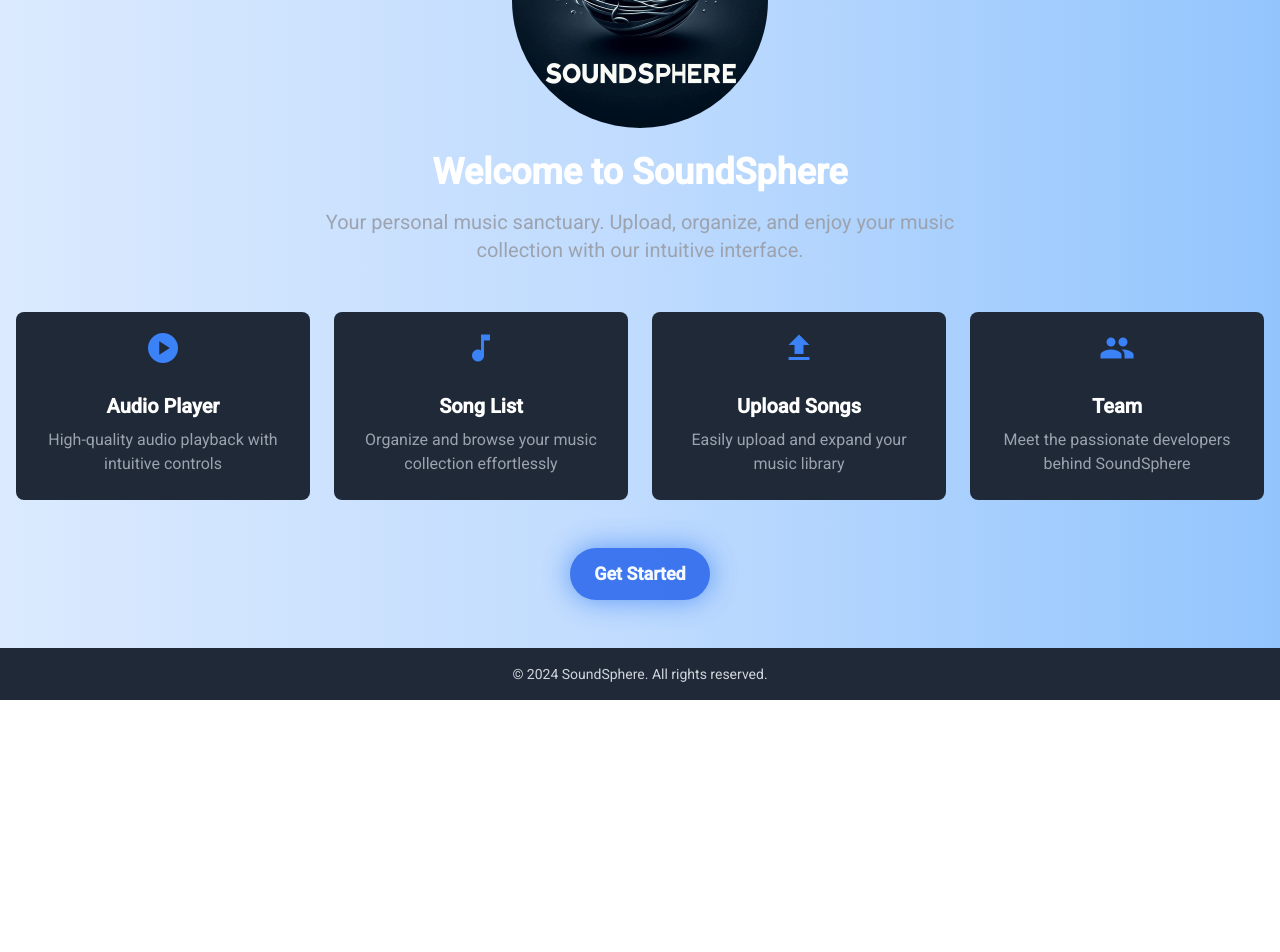
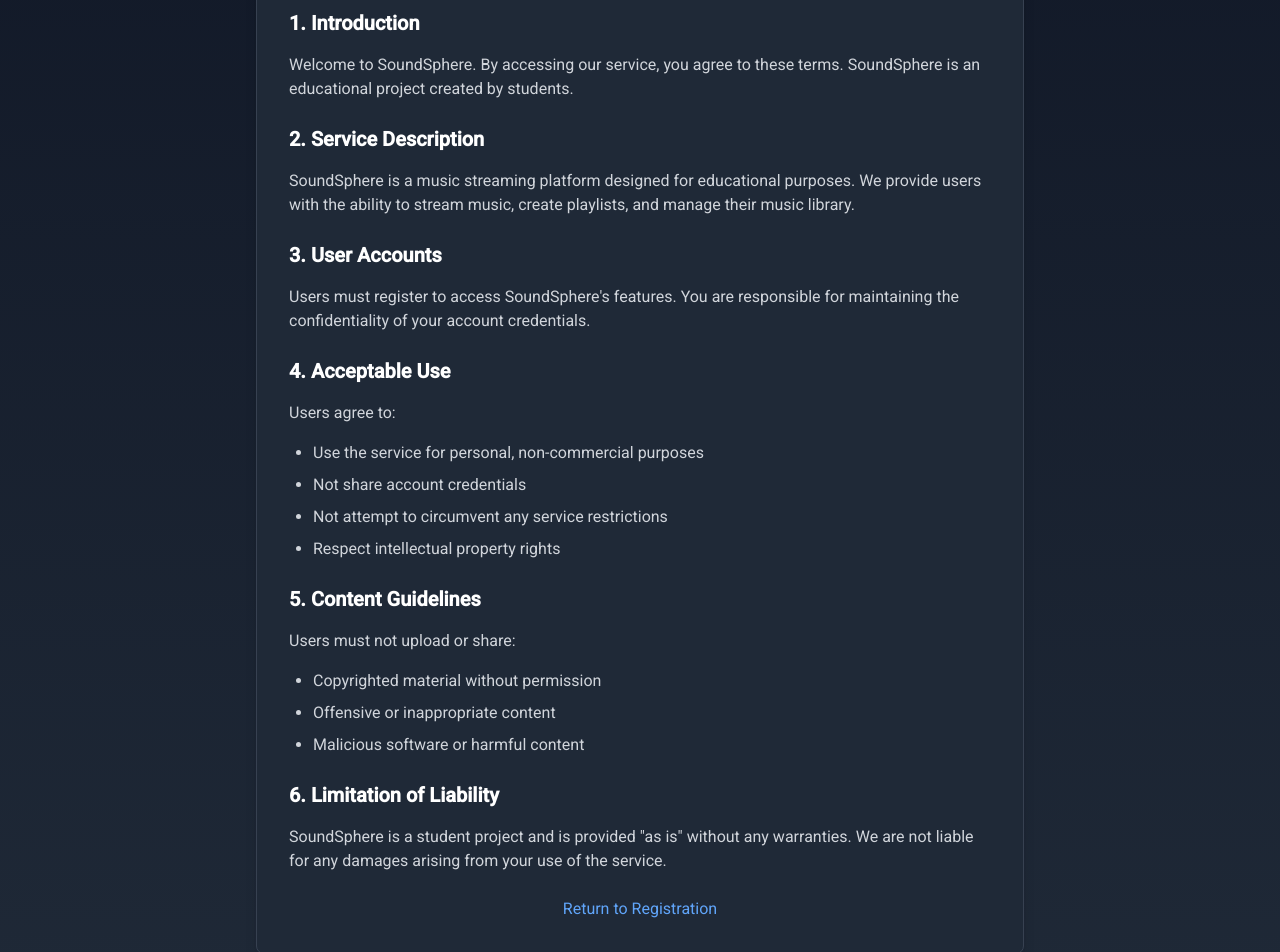
Before and after one commit to Zanvis/SpotifyProject, an Angular app in the folder frontend/: page /terms in a window 1280 px wide. Before the commit this address led to /. Shown: the part 240-1192 px from the top of the page. Before the commit the page ends 940 px from the top, so only its background shows below. Built offline with nearby package versions, Linux system fonts and the light colour scheme.

Commit message:
Added terms and privacy policy

```diff
--- a/frontend/src/app/app.component.ts
+++ b/frontend/src/app/app.component.ts
@@ -12,11 +12,14 @@ import { LoginComponent } from './components/login/login.component';
 import { RegisterComponent } from './components/register/register.component';
 import { combineLatest, Subscription } from 'rxjs';
 import { ProfileComponent } from './components/profile/profile.component';
+import { SettingsComponent } from './components/settings/settings.component';
+import { TermsComponent } from './components/terms/terms.component';
+import { PrivacyComponent } from './components/privacy/privacy.component';
 
 @Component({
   selector: 'app-root',
   standalone: true,
-  imports: [RouterOutlet, RouterLink, CommonModule, AudioPlayerComponent, SongListComponent, SongUploadComponent, TeamComponent, LandingComponent, RouterLinkActive, PlaylistComponent, LoginComponent, RegisterComponent, ProfileComponent],
+  imports: [RouterOutlet, RouterLink, CommonModule, AudioPlayerComponent, SongListComponent, SongUploadComponent, TeamComponent, LandingComponent, RouterLinkActive, PlaylistComponent, LoginComponent, RegisterComponent, ProfileComponent, SettingsComponent, TermsComponent, PrivacyComponent],
   templateUrl: './app.component.html',
   styleUrl: './app.component.css'
 })
--- /dev/null
+++ b/frontend/src/app/components/privacy/privacy.component.html
@@ -0,0 +1,68 @@
+<div class="min-h-screen bg-gradient-to-b from-gray-900 to-gray-800 py-12 px-4 sm:px-6 lg:px-8">
+    <div class="max-w-3xl mx-auto">
+        <div class="bg-gray-800 p-8 rounded-lg shadow-lg border border-gray-700">
+            <h1 class="text-3xl font-bold text-white mb-6">Privacy Policy</h1>
+
+            <div class="space-y-6 text-gray-300">
+                <p class="text-sm mb-4">Last updated: October 26, 2024</p>
+
+                <section class="space-y-4">
+                    <h2 class="text-xl font-semibold text-white">1. Information We Collect</h2>
+                    <p>We collect the following information:</p>
+                    <ul class="list-disc pl-6 space-y-2">
+                    <li>Account information (username, email)</li>
+                    <li>Usage data (listening history, playlists)</li>
+                    <li>Device information (browser type, IP address)</li>
+                    </ul>
+                </section>
+
+                <section class="space-y-4">
+                    <h2 class="text-xl font-semibold text-white">2. How We Use Your Information</h2>
+                    <p>We use your information to:</p>
+                    <ul class="list-disc pl-6 space-y-2">
+                    <li>Provide and improve our services</li>
+                    <li>Personalize your experience</li>
+                    <li>Communicate with you about your account</li>
+                    <li>Analyze service usage patterns</li>
+                    </ul>
+                </section>
+
+                <section class="space-y-4">
+                    <h2 class="text-xl font-semibold text-white">3. Information Sharing</h2>
+                    <p>We do not sell your personal information. We may share information with:</p>
+                    <ul class="list-disc pl-6 space-y-2">
+                    <li>Service providers helping operate our platform</li>
+                    <li>Law enforcement when required by law</li>
+                    </ul>
+                </section>
+
+                <section class="space-y-4">
+                    <h2 class="text-xl font-semibold text-white">4. Data Security</h2>
+                    <p>We implement reasonable security measures to protect your information. However, as this is a student project, we cannot guarantee absolute security.</p>
+                </section>
+
+                <section class="space-y-4">
+                    <h2 class="text-xl font-semibold text-white">5. Your Rights</h2>
+                    <p>You have the right to:</p>
+                    <ul class="list-disc pl-6 space-y-2">
+                    <li>Access your personal information</li>
+                    <li>Request correction of inaccurate data</li>
+                    <li>Request deletion of your account</li>
+                    <li>Opt-out of promotional communications</li>
+                    </ul>
+                </section>
+
+                <section class="space-y-4">
+                    <h2 class="text-xl font-semibold text-white">6. Contact Us</h2>
+                    <p>For any privacy-related questions, please contact us at privacy&#64;soundsphere.edu</p>
+                </section>
+
+                <div class="mt-8 flex justify-center">
+                    <a routerLink="/register" class="text-blue-400 hover:text-blue-300 transition-colors duration-200">
+                    Return to Registration
+                    </a>
+                </div>
+            </div>
+        </div>
+    </div>
+</div>
--- a/frontend/src/app/components/register/register.component.html
+++ b/frontend/src/app/components/register/register.component.html
@@ -120,9 +120,9 @@
           />
           <label for="terms" class="ml-2 block text-sm text-gray-300">
             I agree to the
-            <a href="#" class="text-blue-400 hover:text-blue-300">Terms</a>
+            <a routerLink="/terms" class="text-blue-400 hover:text-blue-300">Terms</a>
             and
-            <a href="#" class="text-blue-400 hover:text-blue-300">Privacy Policy</a>
+            <a routerLink="/privacy" class="text-blue-400 hover:text-blue-300">Privacy Policy</a>
           </label>
         </div>
 
--- /dev/null
+++ b/frontend/src/app/components/terms/terms.component.html
@@ -0,0 +1,58 @@
+<div class="min-h-screen bg-gradient-to-b from-gray-900 to-gray-800 py-12 px-4 sm:px-6 lg:px-8">
+  <div class="max-w-3xl mx-auto">
+    <div class="bg-gray-800 p-8 rounded-lg shadow-lg border border-gray-700">
+      <h1 class="text-3xl font-bold text-white mb-6">Terms of Service</h1>
+
+      <div class="space-y-6 text-gray-300">
+        <p class="text-sm mb-4">Last updated: October 26, 2024</p>
+
+        <section class="space-y-4">
+          <h2 class="text-xl font-semibold text-white">1. Introduction</h2>
+          <p>Welcome to SoundSphere. By accessing our service, you agree to these terms. SoundSphere is an educational project created by students.</p>
+        </section>
+
+        <section class="space-y-4">
+          <h2 class="text-xl font-semibold text-white">2. Service Description</h2>
+          <p>SoundSphere is a music streaming platform designed for educational purposes. We provide users with the ability to stream music, create playlists, and manage their music library.</p>
+        </section>
+
+        <section class="space-y-4">
+          <h2 class="text-xl font-semibold text-white">3. User Accounts</h2>
+          <p>Users must register to access SoundSphere's features. You are responsible for maintaining the confidentiality of your account credentials.</p>
+        </section>
+
+        <section class="space-y-4">
+          <h2 class="text-xl font-semibold text-white">4. Acceptable Use</h2>
+          <p>Users agree to:</p>
+          <ul class="list-disc pl-6 space-y-2">
+            <li>Use the service for personal, non-commercial purposes</li>
+            <li>Not share account credentials</li>
+            <li>Not attempt to circumvent any service restrictions</li>
+            <li>Respect intellectual property rights</li>
+          </ul>
+        </section>
+
+        <section class="space-y-4">
+          <h2 class="text-xl font-semibold text-white">5. Content Guidelines</h2>
+          <p>Users must not upload or share:</p>
+          <ul class="list-disc pl-6 space-y-2">
+            <li>Copyrighted material without permission</li>
+            <li>Offensive or inappropriate content</li>
+            <li>Malicious software or harmful content</li>
+          </ul>
+        </section>
+
+        <section class="space-y-4">
+          <h2 class="text-xl font-semibold text-white">6. Limitation of Liability</h2>
+          <p>SoundSphere is a student project and is provided "as is" without any warranties. We are not liable for any damages arising from your use of the service.</p>
+        </section>
+
+        <div class="mt-8 flex justify-center">
+          <a routerLink="/register" class="text-blue-400 hover:text-blue-300 transition-colors duration-200">
+            Return to Registration
+          </a>
+        </div>
+      </div>
+    </div>
+  </div>
+</div>
```
Also changed, not shown: frontend/src/app/app.routes.ts (+6 -2 lines), frontend/src/app/components/privacy/privacy.component.ts (added, +14 -0 lines), frontend/src/app/components/terms/terms.component.ts (added, +14 -0 lines), frontend/src/app/components/privacy/privacy.component.css (added), frontend/src/app/components/terms/terms.component.css (added), 2 other files (tests, documents, lock files or other folders).
